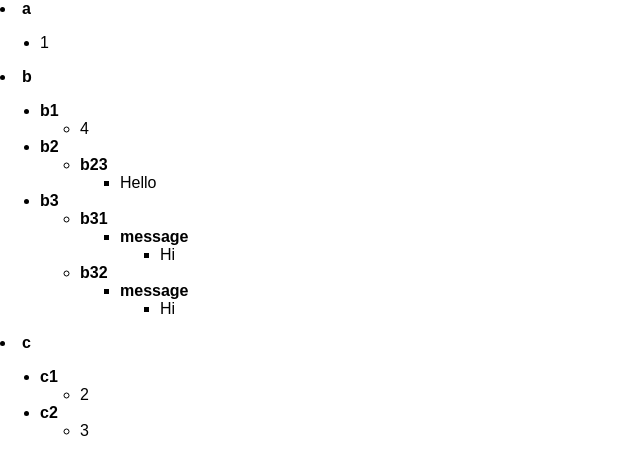
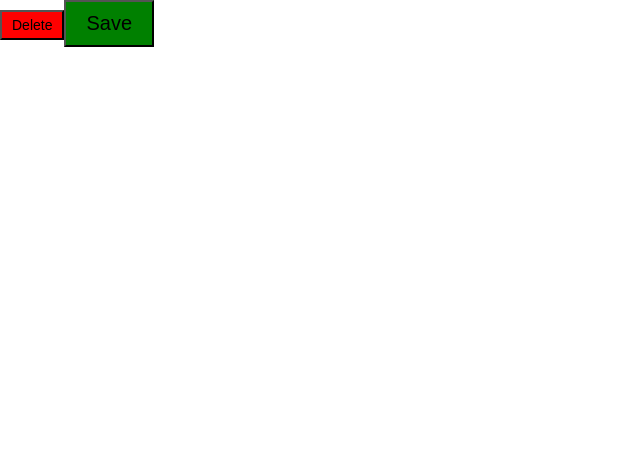
Before and after one commit to akapez/react-design-patterns, a React (Vite) app: page / in a window 1280 px wide. Shown: the top 474 px of the page, without its empty margins (0-640 px from the left). Built offline with nearby package versions, Linux system fonts and the light colour scheme.

Commit message:
update LE-06 partial apply

```diff
--- a/src/App.jsx
+++ b/src/App.jsx
@@ -1,30 +1,13 @@
-import RecursiveComponents from "./RecursiveComponents";
+import { Fragment } from "react";
+import { DangerButton, SuccessButton } from "./partiallyApply";
 
-const nestedObject = {
-  a: 1,
-  b: {
-    b1: 4,
-    b2: {
-      b23: 'Hello',
-    },
-    b3: {
-      b31: {
-        message: 'Hi',
-      },
-      b32: {
-        message: 'Hi',
-      }
-    }
-  },
-  c: {
-    c1: 2,
-    c2: 3,
-  }
-};
 
 function App() {
   return (
-    <RecursiveComponents data={nestedObject} />
+    <Fragment>
+      <DangerButton text="Delete" />
+      <SuccessButton text="Save" />
+    </Fragment>
   );
 }
 
--- a/src/RecursiveComponents.jsx
+++ /dev/null
@@ -1,26 +0,0 @@
-import { Fragment } from "react";
-
-const isObject = x => typeof x === 'object' && x !== null;
-
-const RecursiveComponents = ({ data }) => {
-    if (!isObject(data)) {
-        return <li>{data}</li>;
-    }
-
-    const pairs = Object.entries(data);
-
-    return (
-        <Fragment>
-            {pairs.map(([key, value]) => (
-                <li key={key}>
-                    <strong>{key}</strong>
-                    <ul>
-                        <RecursiveComponents data={value} />
-                    </ul>
-                </li>
-            ))}
-        </Fragment>
-    );
-};
-
-export default RecursiveComponents;
--- /dev/null
+++ b/src/partiallyApply.jsx
@@ -0,0 +1,20 @@
+
+
+export const partiallyApply = (Component, partialProps) => {
+    return (props) => {
+        return <Component {...partialProps} {...props} />;
+    };
+};
+
+export const Button = ({ size, color, text, ...props }) => {
+    return (
+        <button style={{
+            padding: size === 'large' ? '10px 20px' : '5px 10px',
+            fontSize: size === 'large' ? '20px' : '14px',
+            backgroundColor: color
+        }} {...props}>{text}</button>
+    );
+};
+
+export const DangerButton = partiallyApply(Button, { color: 'red' });
+export const SuccessButton = partiallyApply(Button, { color: 'green', size: 'large' });
```
Also changed, not shown: src/CompositionComponent.jsx (added, +18 -0 lines).
